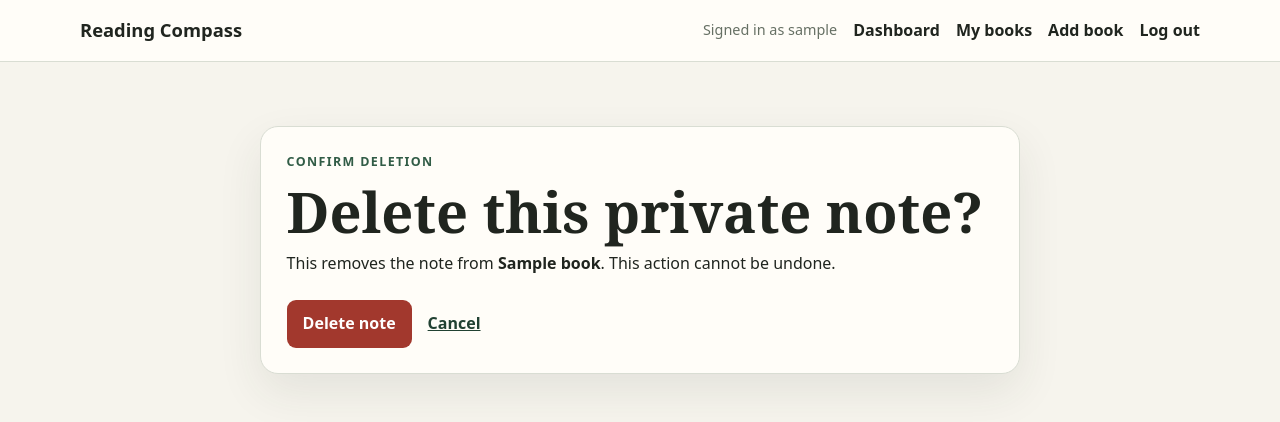
After one commit to unvde/CP3407-Assessment, a Django app: page /notes/1/delete/ in a window 1280 px wide. The commit adds this page. Shown: the top 422 px of the page. Run offline with Django 5.2, Linux system fonts and the light colour scheme; a user stored in the database is signed in; tables that the repository leaves empty hold one stand-in row (values such as "Sample post").

Commit message:
feat: complete Story 08 private notes

```diff
--- a/books/urls.py
+++ b/books/urls.py
@@ -8,6 +8,7 @@ from .views import (
     BookUpdateView,
     DashboardView,
     ReadingNoteCreateView,
+    ReadingNoteDeleteView,
     ReadingNoteUpdateView,
 )
 
@@ -29,4 +30,9 @@ urlpatterns = [
         ReadingNoteUpdateView.as_view(),
         name="note-edit",
     ),
+    path(
+        "notes/<int:pk>/delete/",
+        ReadingNoteDeleteView.as_view(),
+        name="note-delete",
+    ),
 ]
--- a/books/views.py
+++ b/books/views.py
@@ -145,3 +145,14 @@ class ReadingNoteUpdateView(LoginRequiredMixin, UpdateView):
 
     def get_success_url(self):
         return self.object.book.get_absolute_url()
+
+
+class ReadingNoteDeleteView(LoginRequiredMixin, DeleteView):
+    model = ReadingNote
+    template_name = "books/note_confirm_delete.html"
+
+    def get_queryset(self) -> QuerySet:
+        return ReadingNote.objects.filter(book__owner=self.request.user)
+
+    def get_success_url(self):
+        return self.object.book.get_absolute_url()
--- a/static/css/app.css
+++ b/static/css/app.css
@@ -334,6 +334,11 @@ textarea:focus {
     font-size: 0.85rem;
 }
 
+.note-actions {
+    display: flex;
+    gap: 1rem;
+}
+
 .help-text {
     margin-top: 0.35rem;
     color: var(--muted);
--- a/templates/books/book_detail.html
+++ b/templates/books/book_detail.html
@@ -60,7 +60,10 @@
                     <div class="note-content">{{ note.content|linebreaks }}</div>
                     <div class="note-footer">
                         <span>Private note</span>
-                        <a class="text-link" href="{% url 'note-edit' note.pk %}">Edit note</a>
+                        <div class="note-actions">
+                            <a class="text-link" href="{% url 'note-edit' note.pk %}">Edit note</a>
+                            <a class="danger-link" href="{% url 'note-delete' note.pk %}">Delete note</a>
+                        </div>
                     </div>
                 </article>
             {% endfor %}
--- /dev/null
+++ b/templates/books/note_confirm_delete.html
@@ -0,0 +1,19 @@
+{% extends "base.html" %}
+
+{% block title %}Delete note | Reading Compass{% endblock %}
+
+{% block content %}
+<section class="form-card">
+    <p class="eyebrow">Confirm deletion</p>
+    <h1>Delete this private note?</h1>
+    <p>This removes the note from <strong>{{ object.book.title }}</strong>. This action cannot be undone.</p>
+
+    <form method="post">
+        {% csrf_token %}
+        <div class="actions">
+            <button class="danger-button" type="submit">Delete note</button>
+            <a class="text-link" href="{{ object.book.get_absolute_url }}">Cancel</a>
+        </div>
+    </form>
+</section>
+{% endblock %}
```
Also changed, not shown: docs/week9/story-08-private-notes.md (+27 -0 lines), README.md.
